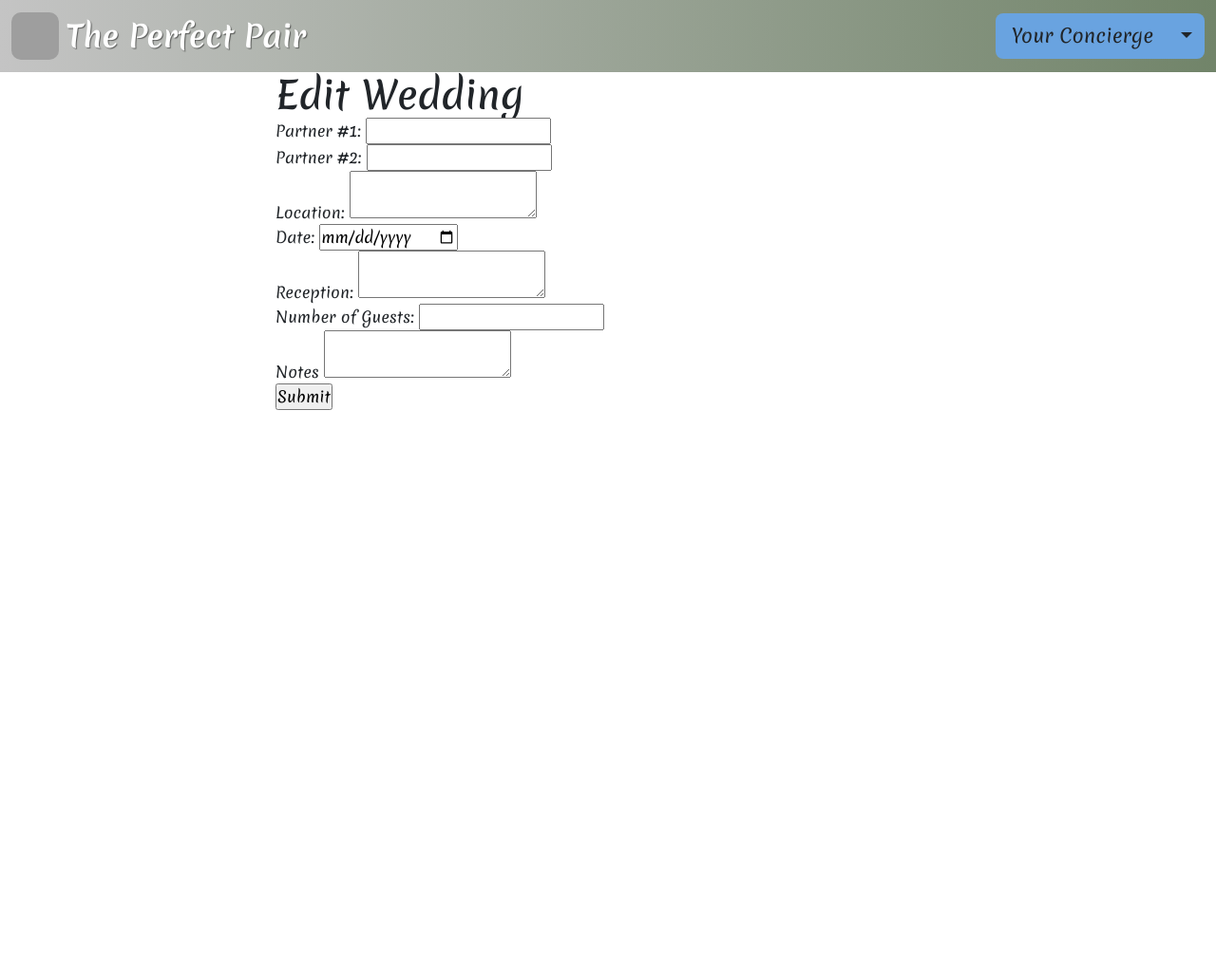
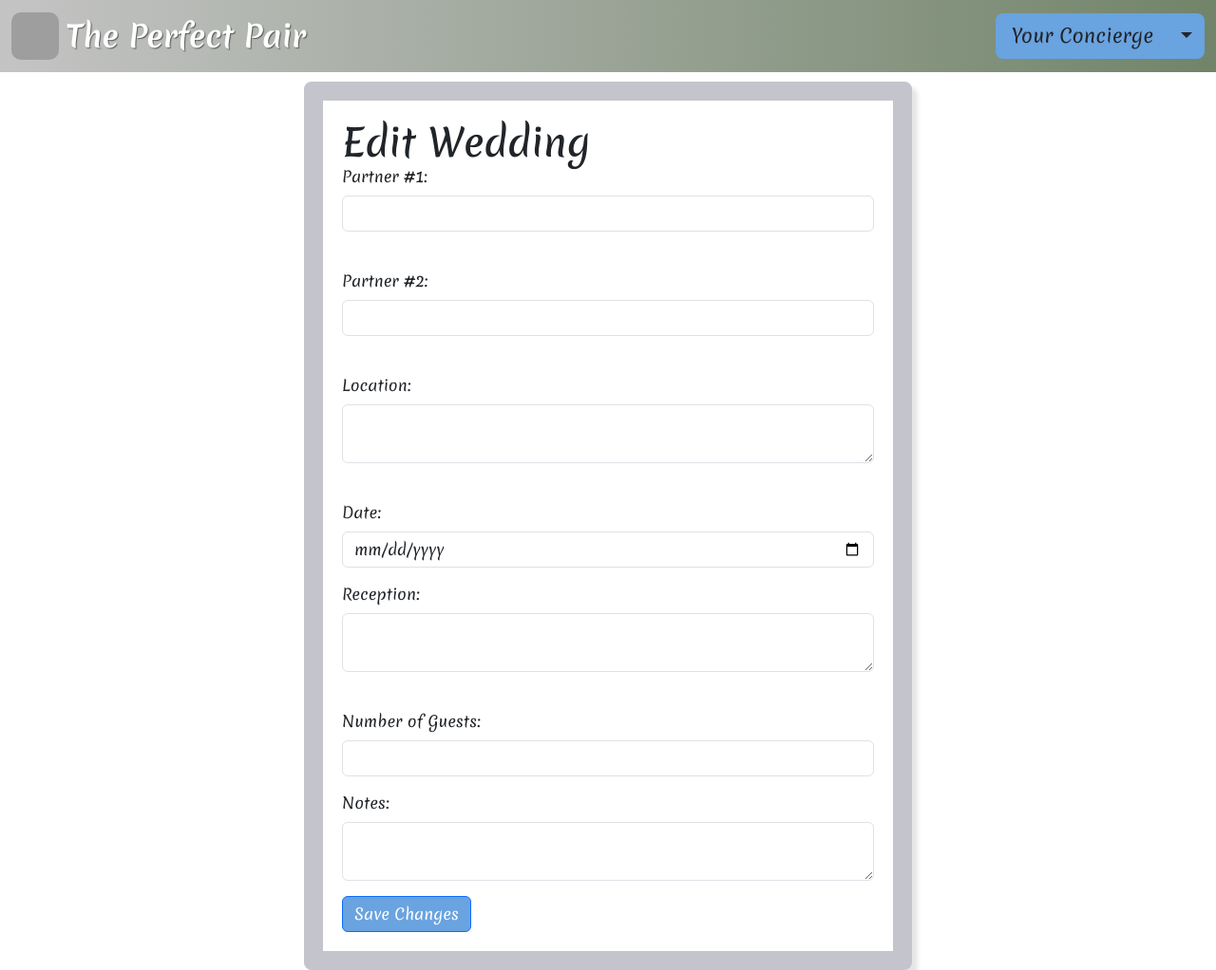
Before and after one commit to evanmrosas/Wedding_Planner-repo, a Flask app: template flask_app/templates/edit_wedding.html in a window 1280 px wide. Shown: the whole page at 95% size. Before the commit the page ends 432 px from the top, so only its background shows below. Run offline with Flask 3, Linux system fonts and the light colour scheme; the template is opened without the code that fills it, so the values that code supplies are empty; grey boxes are pictures that could not be loaded.

Commit message:
html styling added

```diff
--- /dev/null
+++ b/flask_app/static/css/edit_wedding.css
@@ -0,0 +1,8 @@
+.editContainer {
+    width: 50%; /* Shorten the width of the form by 10% */
+    margin-top: 10px;
+    border: 20px solid #c4c4cc; /* Add a border with color changes */
+    border-radius: 8px; /* Optional: Add border radius for rounded corners */
+    padding: 20px; /* Optional: Add padding inside the border */
+    box-shadow: 6px 6px 4px rgba(0,0,0,0.1); /* Add a box shadow */
+}
--- a/flask_app/static/css/wedding.css
+++ b/flask_app/static/css/wedding.css
@@ -1,3 +1,4 @@
+
 .weddingContainer{
     display:flex;
     align-items: center;
--- a/flask_app/templates/edit_rsvp.html
+++ b/flask_app/templates/edit_rsvp.html
@@ -8,10 +8,10 @@
     <link rel="preconnect" href="https://fonts.googleapis.com">
     <link rel="preconnect" href="https://fonts.gstatic.com" crossorigin>
     <link href="https://fonts.googleapis.com/css2?family=Merienda:wght@300..900&display=swap" rel="stylesheet">
-    <meta name="viewport" content="width=device-width, initial-scale=1.0">
     <link href="https://cdn.jsdelivr.net/npm/bootstrap@5.3.3/dist/css/bootstrap.min.css" rel="stylesheet" integrity="sha384-QWTKZyjpPEjISv5WaRU9OFeRpok6YctnYmDr5pNlyT2bRjXh0JMhjY6hW+ALEwIH" crossorigin="anonymous">
     <script src="https://cdn.jsdelivr.net/npm/bootstrap@5.3.3/dist/js/bootstrap.bundle.min.js" integrity="sha384-YvpcrYf0tY3lHB60NNkmXc5s9fDVZLESaAA55NDzOxhy9GkcIdslK1eN7N6jIeHz" crossorigin="anonymous"></script>
     <link rel="stylesheet" href="../static/css/header.css">
+    <meta name="viewport" content="width=device-width, initial-scale=1.0">
     <title>Rsvp</title>
 
 </head>
--- a/flask_app/templates/edit_wedding.html
+++ b/flask_app/templates/edit_wedding.html
@@ -1,25 +1,25 @@
+
+
 <!DOCTYPE html>
 <html lang="en">
 <head>
     <meta charset="UTF-8">
-    <meta name="viewport" content="width=device-width, initial-scale=1.0">
-    <link href="https://cdn.jsdelivr.net/npm/bootstrap@5.3.2/dist/css/bootstrap.min.css" rel="stylesheet" integrity="sha384-T3c6CoIi6uLrA9TneNEoa7RxnatzjcDSCmG1MXxSR1GAsXEV/Dwwykc2MPK8M2HN" crossorigin="anonymous">
-    <link rel="stylesheet" href="../static/css/wedding.css">
     <link rel="preconnect" href="https://fonts.googleapis.com">
     <link rel="preconnect" href="https://fonts.gstatic.com" crossorigin>
     <link href="https://fonts.googleapis.com/css2?family=Merienda:wght@300..900&display=swap" rel="stylesheet">
     <meta name="viewport" content="width=device-width, initial-scale=1.0">
     <link href="https://cdn.jsdelivr.net/npm/bootstrap@5.3.3/dist/css/bootstrap.min.css" rel="stylesheet" integrity="sha384-QWTKZyjpPEjISv5WaRU9OFeRpok6YctnYmDr5pNlyT2bRjXh0JMhjY6hW+ALEwIH" crossorigin="anonymous">
     <script src="https://cdn.jsdelivr.net/npm/bootstrap@5.3.3/dist/js/bootstrap.bundle.min.js" integrity="sha384-YvpcrYf0tY3lHB60NNkmXc5s9fDVZLESaAA55NDzOxhy9GkcIdslK1eN7N6jIeHz" crossorigin="anonymous"></script>
-    <link rel="stylesheet" href="../static/css/header.css">
-    <link rel="stylesheet" href="../static/css/wedding.css">
+    <link rel="stylesheet" href="{{ url_for('static', filename='css/header.css') }}">
+    <link rel="stylesheet" href="{{ url_for('static', filename='../static/css/edit_wedding.css') }}">
     <title>Create Your Wedding</title>
+
 </head>
 <body>
-    <nav class="navbar navbar-expand-lg navbar-light bg-gradient" style="background-image: linear-gradient(to right, #ff9966, #ff5e62);">
+    <nav class="navbar navbar-expand-lg navbar-light">
         <div class="container-fluid">
             <a class="navbar-brand d-flex align-items-center" href="#">
-                <img src="../static/images/header.jpg" alt="flowers" width="50" height="50" class="d-inline-block align-text-top me-2">
+                <img src="{{ url_for('static', filename='images/header.jpg') }}" alt="flowers" width="50" height="50" class="d-inline-block align-text-top me-2">
                 <h1 class="h2 mb-0">The Perfect Pair</h1>
             </a>
             <div class="btn-group">
@@ -32,7 +32,7 @@
                 <ul class="dropdown-menu">
                     <li><a href="/wedding/info" class="dropdown-item">Our Wedding</a></li>
                     <li><a href="/budget" class="dropdown-item">Budgeting</a></li>
-                        <li><a href="#" class="dropdown-item">Insperation</a></li>
+                    <li><a href="#" class="dropdown-item">Inspiration</a></li>
                     <li><a href="#" class="dropdown-item">Photos</a></li>
                     <li><a href="/giftregistry" class="dropdown-item">Gift Reg</a></li>
                     <li><a href="/guests" class="dropdown-item">RSVP List</a></li>
@@ -44,17 +44,17 @@
     </nav>
 
     <div class="editWedding">
-        <div class=" editContainer ">
+        <div class="editContainer col-md-8 col-lg-6 mx-auto">
             <h1 class="card-header">Edit Wedding</h1>
             <div class="">
                 <form action="/edit_wedding" method="post">
-            <div class="">
-                <label for="partner_name_1" id="partner_name_1_label">Partner #1:</label>
-                <input type="text" name="partner_name_1" id="partner_name_1" value="{{wedding.partner_name_1}}" onkeyup="validateLength(this.id, 'valid_name')" class="">
-                <label id="valid_name"></label>
+                    <div class="mb-3">
+                        <label for="partner_name_1" id="partner_name_1_label" class="form-label">Partner #1:</label>
+                        <input type="text" name="partner_name_1" id="partner_name_1" value="{{wedding.partner_name_1}}" onkeyup="validateLength(this.id, 'valid_name')" class="form-control">
+                        <label id="valid_name" class="form-text"></label>
                         {% with errors = get_flashed_messages(category_filter=["partner_name_1"]) %}
                             {% if errors %}
-                    <div class="f">
+                                <div class="form-text">
                                     {%- for msg in errors %}
                                         <p>{{ msg }}</p>
                                     {% endfor -%}
@@ -62,14 +62,13 @@
                             {% endif %}
                         {% endwith %}
                     </div>
-            <div class="">
-                <label for="partner_name_2" id="partner_name_2_label">Partner #2:</label>
-                <input type="text" name="partner_name_2" id="partner_name_2" value="{{wedding.partner_name_2}}" onkeyup="validateLength(this.id, 'valid_name_2')" class="">
-                <label id="valid_name_2"></label>
-
+                    <div class="mb-3">
+                        <label for="partner_name_2" id="partner_name_2_label" class="form-label">Partner #2:</label>
+                        <input type="text" name="partner_name_2" id="partner_name_2" value="{{wedding.partner_name_2}}" onkeyup="validateLength(this.id, 'valid_name_2')" class="form-control">
+                        <label id="valid_name_2" class="form-text"></label>
                         {% with errors = get_flashed_messages(category_filter=["partner_name_2"]) %}
                             {% if errors %}
-                    <div class="">
+                                <div class="form-text">
                                     {%- for msg in errors %}
                                         <p>{{ msg }}</p>
                                     {% endfor -%}
@@ -77,28 +76,13 @@
                             {% endif %}
                         {% endwith %}
                     </div>
-            <div class="">
-                <label for="location" id="location_label">Location: </label>
-                <textarea type="text" name="location" id="location" onkeyup="validateLength(this.id, 'valid_loc')" class="">{{wedding.location}}</textarea>
-                <label id="valid_loc"></label>
-
+                    <div class="mb-3">
+                        <label for="location" id="location_label" class="form-label">Location:</label>
+                        <textarea name="location" id="location" onkeyup="validateLength(this.id, 'valid_loc')" class="form-control">{{wedding.location}}</textarea>
+                        <label id="valid_loc" class="form-text"></label>
                         {% with errors = get_flashed_messages(category_filter=["location"]) %}
                             {% if errors %}
-                    <div class="">
-                        {%- for msg in errors %}
-                            <p>{{ msg }}</p>
-                        {% endfor -%}
-                    </div>
-                    {% endif %}
-                {% endwith %}
-
-            </div>
-            <div class="">
-                <label for="date" id="date_label">Date: </label>
-                <input type="date" name="date" id="date" value="{{wedding.date}}" class="">
-                {% with errors = get_flashed_messages(category_filter=["date"]) %}
-                    {% if errors %}
-                    <div class="">
+                                <div class="form-text">
                                     {%- for msg in errors %}
                                         <p>{{ msg }}</p>
                                     {% endfor -%}
@@ -106,28 +90,12 @@
                             {% endif %}
                         {% endwith %}
                     </div>
-            <div class="">
-                <label for="reception" id="reception_label">Reception: </label>
-                <textarea type="text" name="reception" id="reception" onkeyup="validateLength(this.id, 'valid_rec')" class="">{{wedding.reception}}</textarea>
-                <label id="valid_rec"></label>
-
-                {% with errors = get_flashed_messages(category_filter=["reception"]) %}
+                    <div class="mb-3">
+                        <label for="date" id="date_label" class="form-label">Date:</label>
+                        <input type="date" name="date" id="date" value="{{wedding.date}}" class="form-control">
+                        {% with errors = get_flashed_messages(category_filter=["date"]) %}
                             {% if errors %}
-                    <div class="">
-                        {%- for msg in errors %}
-                            <p>{{ msg }}</p>
-                        {% endfor -%}
-                    </div>
-                    {% endif %}
-                {% endwith %}
-
-            </div>
-            <div class="">
-                <label for="total_guest" id="total_guest_label">Number of Guests: </label>
-                <input type="number" name="total_guest" id="total_guest" value="{{wedding.total_guest}}" class="">
-                {% with errors = get_flashed_messages(category_filter=["total_guest"]) %}
-                    {% if errors %}
-                    <div class="">
+                                <div class="form-text">
                                     {%- for msg in errors %}
                                         <p>{{ msg }}</p>
                                     {% endfor -%}
@@ -135,38 +103,42 @@
                             {% endif %}
                         {% endwith %}
                     </div>
-            <div class="">
-
-                <label for="notes" id="notes_label">Notes</label>
-                <textarea type="text" name="notes" id="notes" value="{{wedding.notes}}" class=""></textarea>
+                    <div class="mb-3">
+                        <label for="reception" id="reception_label" class="form-label">Reception:</label>
+                        <textarea name="reception" id="reception" onkeyup="validateLength(this.id, 'valid_rec')" class="form-control">{{wedding.reception}}</textarea>
+                        <label id="valid_rec" class="form-text"></label>
+                        {% with errors = get_flashed_messages(category_filter=["reception"]) %}
+                            {% if errors %}
+                                <div class="form-text">
+                                    {%- for msg in errors %}
+                                        <p>{{ msg }}</p>
+                                    {% endfor -%}
                                 </div>
-            <div>
+                            {% endif %}
+                        {% endwith %}
+                    </div>
+                    <div class="mb-3">
+                        <label for="total_guest" id="total_guest_label" class="form-label">Number of Guests:</label>
+                        <input type="number" name="total_guest" id="total_guest" value="{{wedding.total_guest}}" class="form-control">
+                        {% with errors = get_flashed_messages(category_filter=["total_guest"]) %}
+                            {% if errors %}
+                                <div class="form-text">
+                                    {%- for msg in errors %}
+                                        <p>{{ msg }}</p>
+                                    {% endfor -%}
+                                </div>
+                            {% endif %}
+                        {% endwith %}
+                    </div>
+                    <div class="mb-3">
+                        <label for="notes" id="notes_label" class="form-label">Notes:</label>
+                        <textarea name="notes" id="notes" value="{{wedding.notes}}" class="form-control"></textarea>
+                    </div>
                     <input type="hidden" name="user_id" value="{{user.id}}" id="user_id">
-            </div>
-            <input type="submit">
+                    <button type="submit" class="btn btn-primary">Save Changes</button>
                 </form>
             </div>
         </div>
     </div>
-
-    <script src="https://code.jquery.com/jquery-3.6.0.js"></script>
-    <script src="https://cdnjs.cloudflare.com/ajax/libs/jquery-validate/1.19.1/jquery.validate.min.js"></script>
-
-    <script> //found the structure for this at https://www.sitepoint.com/basic-jquery-form-validation-tutorial/
-        // Wait for the DOM to be ready
-        function validateLength(id, valid){
-            const source = document.getElementById(id);
-            const label = document.getElementById(source.name+"_label").innerText;
-            let length = document.getElementById(id).value.length;
-            if (length > 0 && length < 2){
-                document.getElementById(valid).innerText = label+" must be 2 characters or longer"
-            }
-            else{
-                document.getElementById(valid).innerText  = "";
-
-            }
-        }
-
-    </script>
 </body>
 </html>
--- a/flask_app/templates/wedding_info.html
+++ b/flask_app/templates/wedding_info.html
@@ -2,9 +2,6 @@
 <html lang="en">
 <head>
     <meta charset="UTF-8">
-    <meta name="viewport" content="width=device-width, initial-scale=1.0">
-    <link href="https://cdn.jsdelivr.net/npm/bootstrap@5.3.2/dist/css/bootstrap.min.css" rel="stylesheet" integrity="sha384-T3c6CoIi6uLrA9TneNEoa7RxnatzjcDSCmG1MXxSR1GAsXEV/Dwwykc2MPK8M2HN" crossorigin="anonymous">
-    <link rel="stylesheet" href="../static/css/wedding.css">
     <link rel="preconnect" href="https://fonts.googleapis.com">
     <link rel="preconnect" href="https://fonts.gstatic.com" crossorigin>
     <link href="https://fonts.googleapis.com/css2?family=Merienda:wght@300..900&display=swap" rel="stylesheet">
@@ -16,7 +13,7 @@
     <title>Create Your Wedding</title>
 </head>
 <body>
-    <nav class="navbar navbar-expand-lg navbar-light bg-gradient" style="background-image: linear-gradient(to right, #ff9966, #ff5e62);">
+    <nav class="navbar navbar-expand-lg navbar-light bg-gradient">
         <div class="container-fluid">
             <a class="navbar-brand d-flex align-items-center" href="#">
                 <img src="../static/images/header.jpg" alt="flowers" width="50" height="50" class="d-inline-block align-text-top me-2">
```
Also changed, not shown: flask_app/static/css/dashboard.css (added, +28 -0 lines), flask_app/templates/dashboard.html (+40 -11 lines), planner.vuerd.json (+23 -23 lines). Lines whose indentation alone changed are shown as unchanged.
